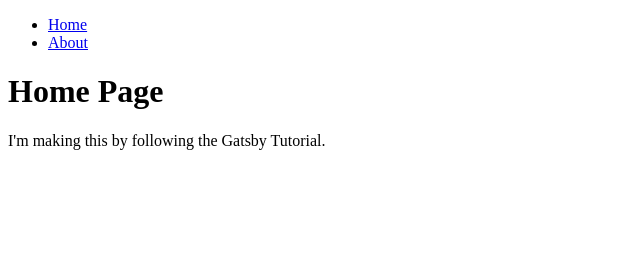
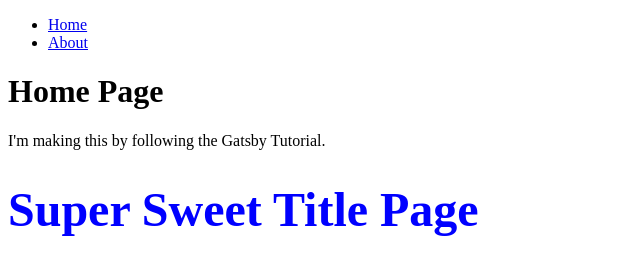
Before and after one commit to rtnario-jfetm/my-third-gatsby-site, a Gatsby site: page / in a window 1280 px wide. Shown: the whole page, without its empty margins (0-640 px from the left). Built offline with nearby package versions, Linux system fonts and the light colour scheme; Gatsby itself is replaced by a stand-in of ours.

Commit message:
feat: test CSS modules

```diff
--- /dev/null
+++ b/src/components/my-component.js
@@ -0,0 +1,12 @@
+import * as React from 'react'
+import { title } from './my-component.module.css'
+
+const MyComponent = () => {
+  return (
+    <h1 className={title}>
+      Super Sweet Title Page
+    </h1>
+  )
+}
+
+export default MyComponent
--- /dev/null
+++ b/src/components/my-component.module.css
@@ -0,0 +1,4 @@
+.title {
+  color: blue;
+  font-size: 3rem;
+}
--- a/src/pages/index.js
+++ b/src/pages/index.js
@@ -1,10 +1,12 @@
 import * as React from 'react'
 import Layout from '../components/layout'
+import MyComponent from '../components/my-component'
 
 const IndexPage = () => {
   return (
     <Layout pageTitle="Home Page">
       <p>I'm making this by following the Gatsby Tutorial.</p>
+      <MyComponent />
     </Layout>
   )
 }
```
